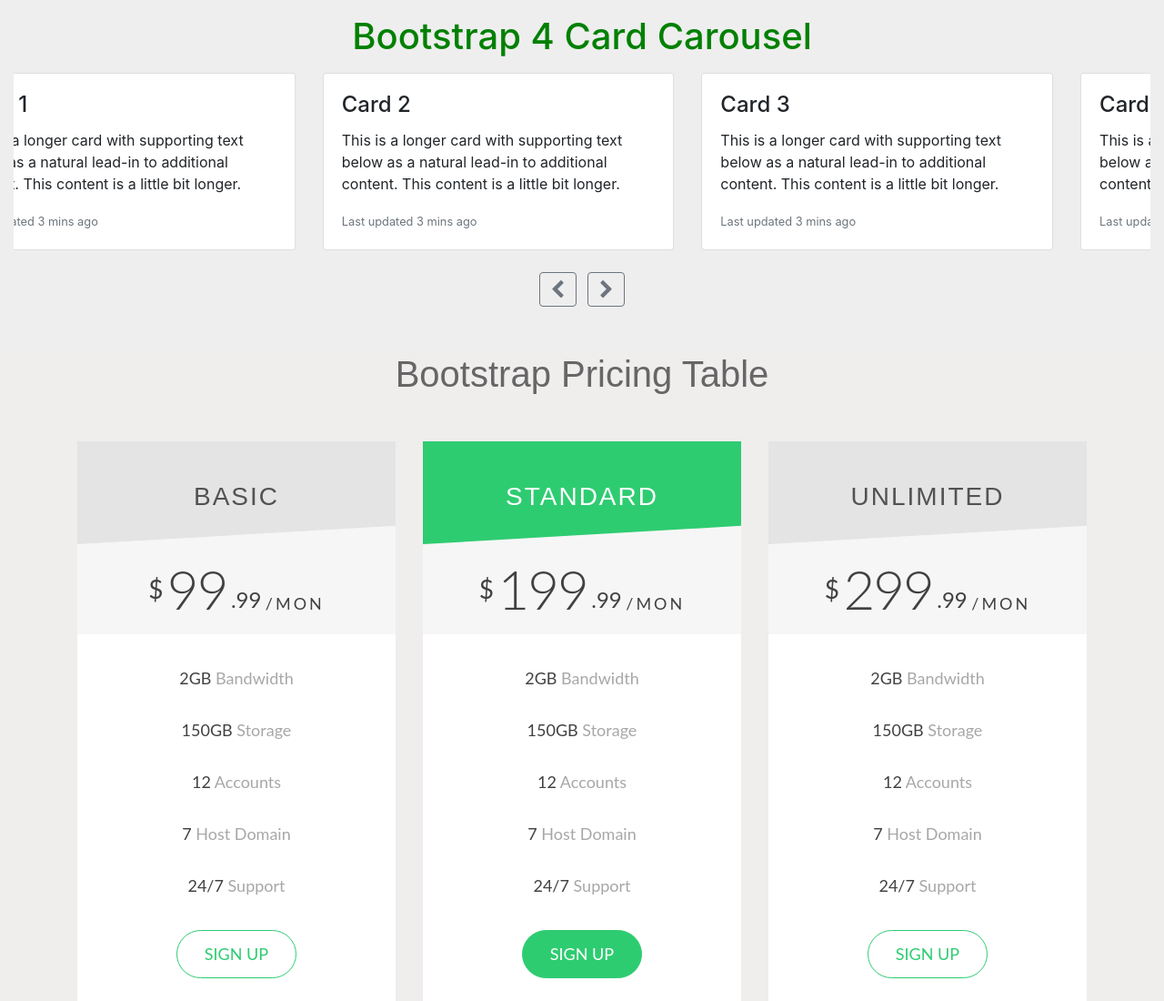
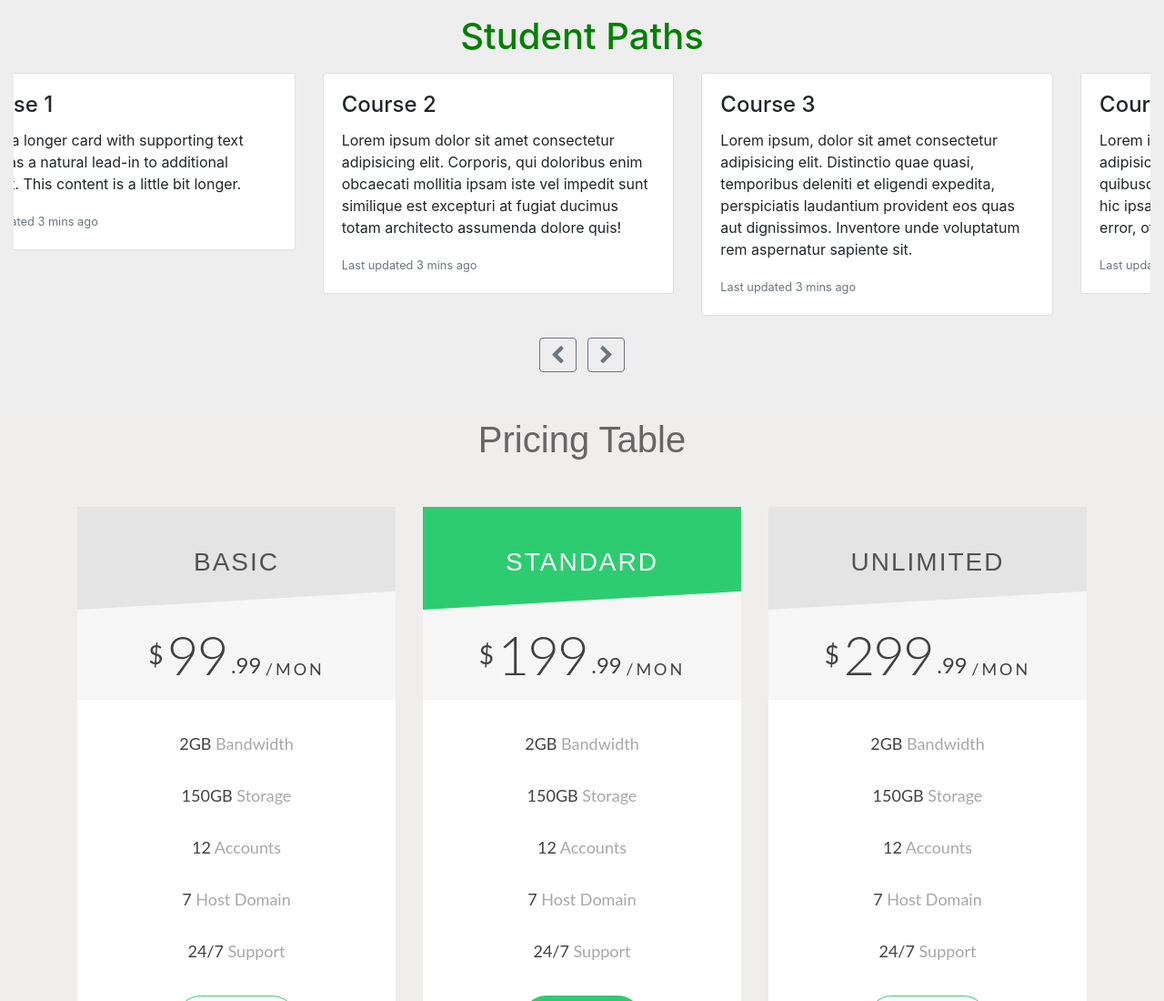
Before and after one commit to vanmitG/online-Course-Web, a plain HTML site: page index.html in a window 1280 px wide. Shown: the top 1100 px of the page at 91% size. Drawn offline with nearby package versions, Linux system fonts and the light colour scheme.

Commit message:
change title of the student path and pricing section

```diff
--- a/index.html
+++ b/index.html
@@ -21,13 +21,13 @@
   <body>
     <!-- Carousel Start -->
     <div class="container-fluid">
-      <h1 class="text-center my-3">Bootstrap 4 Card Carousel</h1>
+      <h1 class="text-center my-3">Student Paths</h1>
       <div id="myCarousel" class="carousel slide" data-ride="carousel">
         <div class="carousel-inner row w-100 mx-auto">
           <div class="carousel-item col-md-4 active">
             <div class="card">
               <div class="card-body">
-                <h4 class="card-title">Card 1</h4>
+                <h4 class="card-title">Course 1</h4>
                 <p class="card-text">
                   This is a longer card with supporting text below as a natural
                   lead-in to additional content. This content is a little bit
@@ -42,11 +42,9 @@
           <div class="carousel-item col-md-4">
             <div class="card">
               <div class="card-body">
-                <h4 class="card-title">Card 2</h4>
+                <h4 class="card-title">Course 2</h4>
                 <p class="card-text">
-                  This is a longer card with supporting text below as a natural
-                  lead-in to additional content. This content is a little bit
-                  longer.
+                  Lorem ipsum dolor sit amet consectetur adipisicing elit. Corporis, qui doloribus enim obcaecati mollitia ipsam iste vel impedit sunt similique est excepturi at fugiat ducimus totam architecto assumenda dolore quis!
                 </p>
                 <p class="card-text">
                   <small class="text-muted">Last updated 3 mins ago</small>
@@ -57,11 +55,9 @@
           <div class="carousel-item col-md-4">
             <div class="card">
               <div class="card-body">
-                <h4 class="card-title">Card 3</h4>
+                <h4 class="card-title">Course 3</h4>
                 <p class="card-text">
-                  This is a longer card with supporting text below as a natural
-                  lead-in to additional content. This content is a little bit
-                  longer.
+                  Lorem ipsum, dolor sit amet consectetur adipisicing elit. Distinctio quae quasi, temporibus deleniti et eligendi expedita, perspiciatis laudantium provident eos quas aut dignissimos. Inventore unde voluptatum rem aspernatur sapiente sit.
                 </p>
                 <p class="card-text">
                   <small class="text-muted">Last updated 3 mins ago</small>
@@ -72,11 +68,9 @@
           <div class="carousel-item col-md-4">
             <div class="card">
               <div class="card-body">
-                <h4 class="card-title">Card 4</h4>
+                <h4 class="card-title">Course 4</h4>
                 <p class="card-text">
-                  This is a longer card with supporting text below as a natural
-                  lead-in to additional content. This content is a little bit
-                  longer.
+                  Lorem ipsum dolor sit amet consectetur adipisicing elit. Libero deleniti eum ratione ab quibusdam veritatis corrupti veniam neque hic ipsa tempore sed odio fuga consequuntur error, officia non? Tenetur, iure.
                 </p>
                 <p class="card-text">
                   <small class="text-muted">Last updated 3 mins ago</small>
@@ -87,11 +81,9 @@
           <div class="carousel-item col-md-4">
             <div class="card">
               <div class="card-body">
-                <h4 class="card-title">Card 5</h4>
+                <h4 class="card-title">Course 5</h4>
                 <p class="card-text">
-                  This is a longer card with supporting text below as a natural
-                  lead-in to additional content. This content is a little bit
-                  longer.
+                 Lorem ipsum dolor sit amet consectetur adipisicing elit. At ipsam illum possimus, rerum similique eveniet qui, expedita voluptatibus vel, ex necessitatibus ipsa quod ut facere cum temporibus quibusdam sed quam?
                 </p>
                 <p class="card-text">
                   <small class="text-muted">Last updated 3 mins ago</small>
@@ -102,11 +94,9 @@
           <div class="carousel-item col-md-4">
             <div class="card">
               <div class="card-body">
-                <h4 class="card-title">Card 6</h4>
+                <h4 class="card-title">Course 6</h4>
                 <p class="card-text">
-                  This is a longer card with supporting text below as a natural
-                  lead-in to additional content. This content is a little bit
-                  longer.
+                  Lorem ipsum, dolor sit amet consectetur adipisicing elit. Delectus architecto, non aperiam nisi cumque deleniti veritatis minus impedit! Iste tempore eaque sunt vel quisquam ea voluptas sapiente fugiat deleniti similique!
                 </p>
                 <p class="card-text">
                   <small class="text-muted">Last updated 3 mins ago</small>
@@ -117,11 +107,9 @@
           <div class="carousel-item col-md-4">
             <div class="card">
               <div class="card-body">
-                <h4 class="card-title">Card 7</h4>
+                <h4 class="card-title">Course 7</h4>
                 <p class="card-text">
-                  This is a longer card with supporting text below as a natural
-                  lead-in to additional content. This content is a little bit
-                  longer.
+                  Lorem, ipsum dolor sit amet
                 </p>
                 <p class="card-text">
                   <small class="text-muted">Last updated 3 mins ago</small>
@@ -161,7 +149,7 @@
                     <div class="col-md-12">
                         <!--PRICE HEADING START-->
                         <div class="price-heading clearfix">
-                            <h1>Bootstrap Pricing Table</h1>
+                            <h1>Pricing Table</h1>
                         </div>
                         <!--//PRICE HEADING END-->
                     </div>
```
